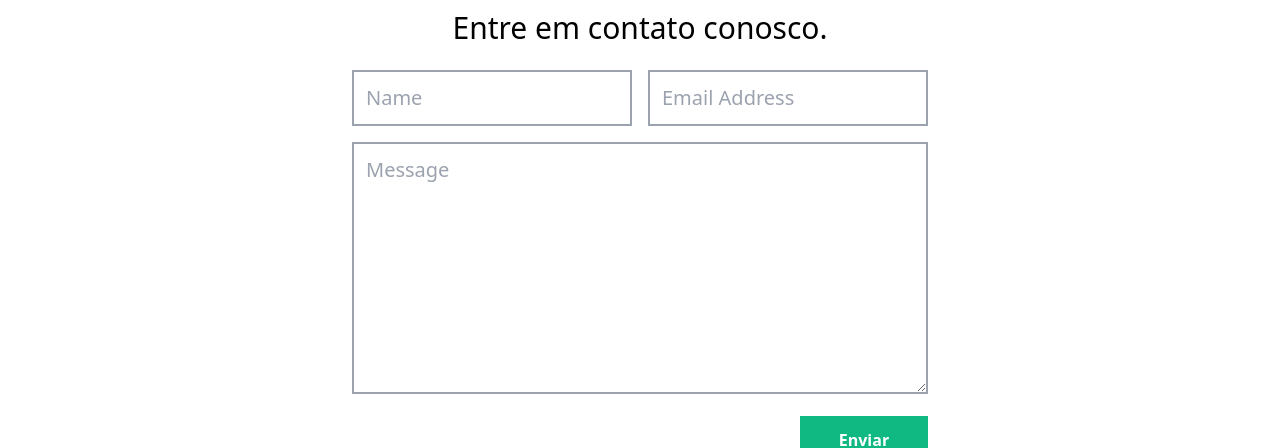
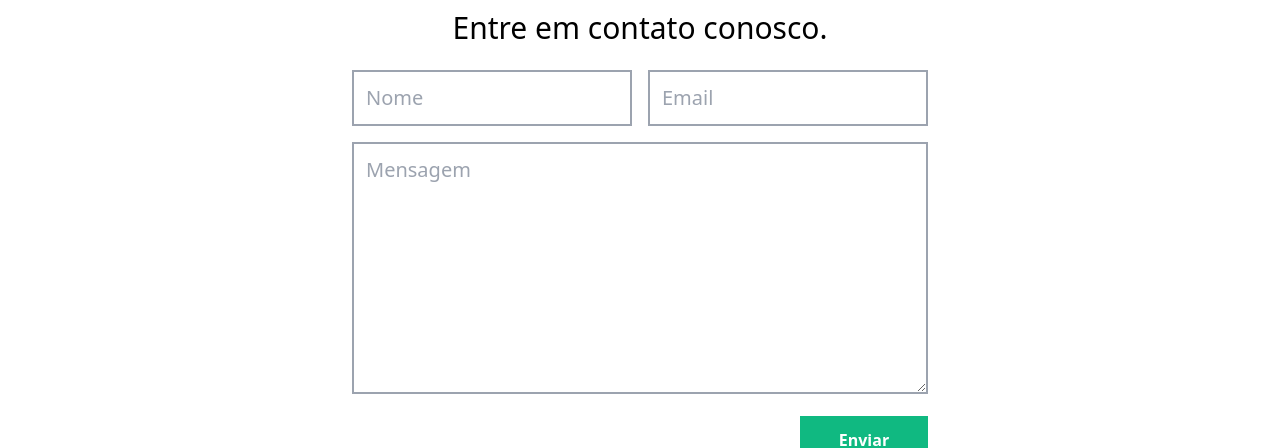
Before and after one commit to vdso10/PalpiteBox, a Next.js app: page /contato in a window 1280 px wide. Shown: the part 267-715 px from the top of the page. Built offline with nearby package versions, Linux system fonts and the light colour scheme.

Commit message:
Initial-5

```diff
--- a/pages/contato.js
+++ b/pages/contato.js
@@ -17,15 +17,15 @@ const Contato = () => {
                     <div class="grid grid-cols-2 gap-4 max-w-xl m-auto">
 
                         <div class="col-span-2 lg:col-span-1">
-                        <input type="text" class="border-solid border-gray-400 border-2 p-3 md:text-xl w-full" placeholder="Name"/>
+                        <input type="text" class="border-solid border-gray-400 border-2 p-3 md:text-xl w-full" placeholder="Nome"/>
                         </div>
 
                         <div class="col-span-2 lg:col-span-1">
-                        <input type="text" class="border-solid border-gray-400 border-2 p-3 md:text-xl w-full" placeholder="Email Address"/>
+                        <input type="text" class="border-solid border-gray-400 border-2 p-3 md:text-xl w-full" placeholder="Email"/>
                         </div>
 
                         <div class="col-span-2">
-                        <textarea cols="30" rows="8" class="border-solid border-gray-400 border-2 p-3 md:text-xl w-full" placeholder="Message"></textarea>
+                        <textarea cols="30" rows="8" class="border-solid border-gray-400 border-2 p-3 md:text-xl w-full" placeholder="Mensagem"></textarea>
                         </div>
 
                         <div class="col-span-2 text-right">
--- a/pages/index.js
+++ b/pages/index.js
@@ -17,8 +17,8 @@ const Index = () => {
             <PageTitle title='Seja Bem Vindo' />
 
             <p className='mt-6 text-center'>
-                O restaurante X sempre busca atender melhor seus clientes.<br />
-                Por isso, estamos sempre abertos a ouvir sua opinião
+                O restaurante TOP sempre busca atender melhor seus clientes.<br />
+                Por isso, estamos sempre abertos a ouvir suas críticas, sugestões ou elogios!
 
             </p>
             <div className='text-center my-12'>
--- a/pages/sobre.js
+++ b/pages/sobre.js
@@ -9,7 +9,7 @@ const Sobre = () => {
                 <PageTitle title='Sobre' />
                 <h1 className='font-bold mb-6'>Sobre nós</h1>
                 <div>
-                    <p>
+                    <p className='text-2x1 mb-80'>
                     A qualidade dos nossos produtos e o nosso atendimento tem sido o grande diferencial da empresa, que busca sempre conduzir os seus negócios de modo a garantir o respeito aos direitos humanos e ao meio ambiente.
 
 Nosso principal objetivo é a satisfação dos nossos clientes que estão cada vez mais exigentes.
```
